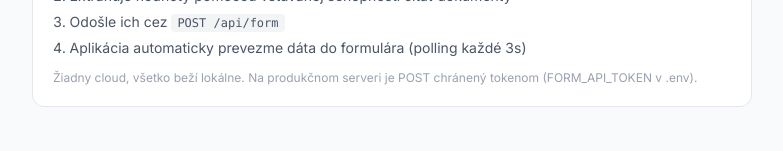
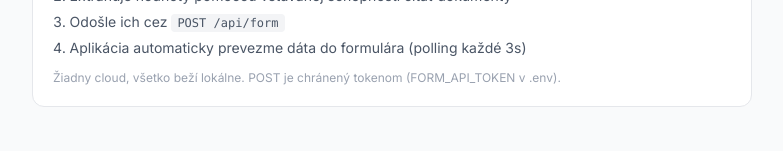
Before and after one commit to martin-gomola/danove-priznanie, a Next.js app: page /developer in a window 1280 px wide. Shown: the part 337-488 px from the top of the page, without its empty margins (248-1031 px from the left). Built offline with nearby package versions, Linux system fonts and the light colour scheme.

Commit message:
Fix developer page: token is always required, not just production

```diff
--- a/src/app/developer/page.tsx
+++ b/src/app/developer/page.tsx
@@ -37,7 +37,7 @@ export default function DeveloperPage() {
               <li>Aplikácia automaticky prevezme dáta do formulára (polling každé 3s)</li>
             </ol>
             <p className="text-xs text-gray-400">
-              Žiadny cloud, všetko beží lokálne. Na produkčnom serveri je POST chránený tokenom (FORM_API_TOKEN v .env).
+              Žiadny cloud, všetko beží lokálne. POST je chránený tokenom (FORM_API_TOKEN v .env).
             </p>
           </div>
         </section>
```
